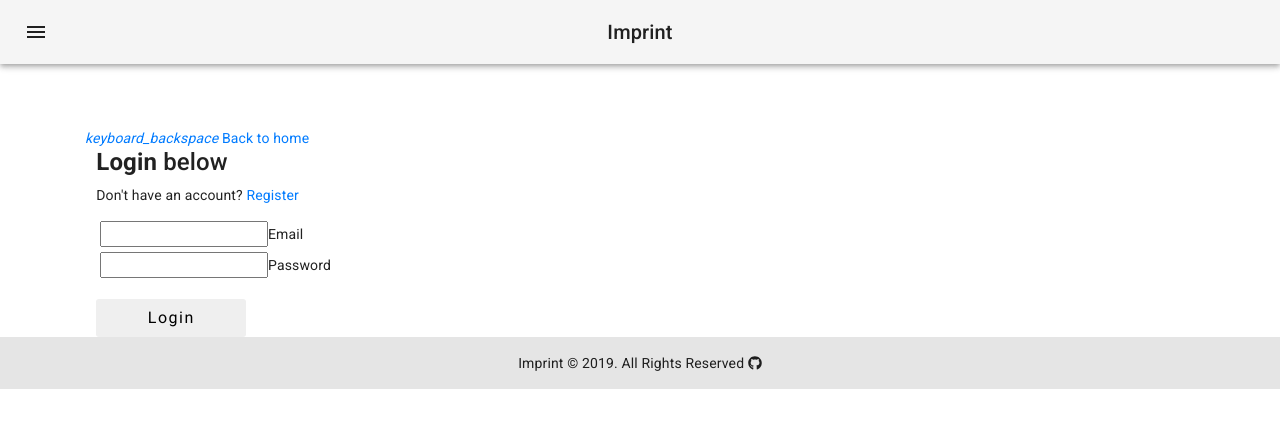
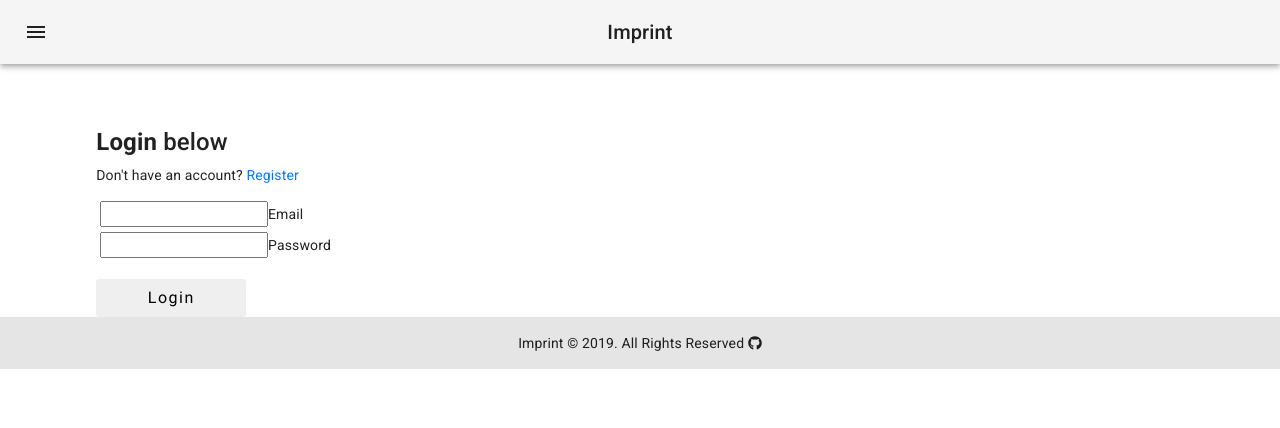
Before and after one commit to hchen651/app-project-3, a React (Create React App) app in the folder client/: page /login in a window 1280 px wide. Shown: the top 428 px of the page. Built offline with nearby package versions, Linux system fonts and the light colour scheme.

Commit message:
added ne wlogin and register pages

```diff
--- a/client/src/components/auth/Login.js
+++ b/client/src/components/auth/Login.js
@@ -40,10 +40,7 @@ return (
       <div className="container">
         <div style={{ marginTop: "4rem" }} className="row">
           <div className="col s8 offset-s2">
-            <Link to="/" className="btn-flat waves-effect">
-              <i className="material-icons left">keyboard_backspace</i> Back to
-              home
-            </Link>
+
             <div className="col s12" style={{ paddingLeft: "11.250px" }}>
               <h4>
                 <b>Login</b> below
--- a/client/src/components/auth/Register.js
+++ b/client/src/components/auth/Register.js
@@ -1,3 +1,4 @@
+//
 import React, { Component } from "react";
 import { Link, withRouter } from "react-router-dom";
 import PropTypes from "prop-types";
```
